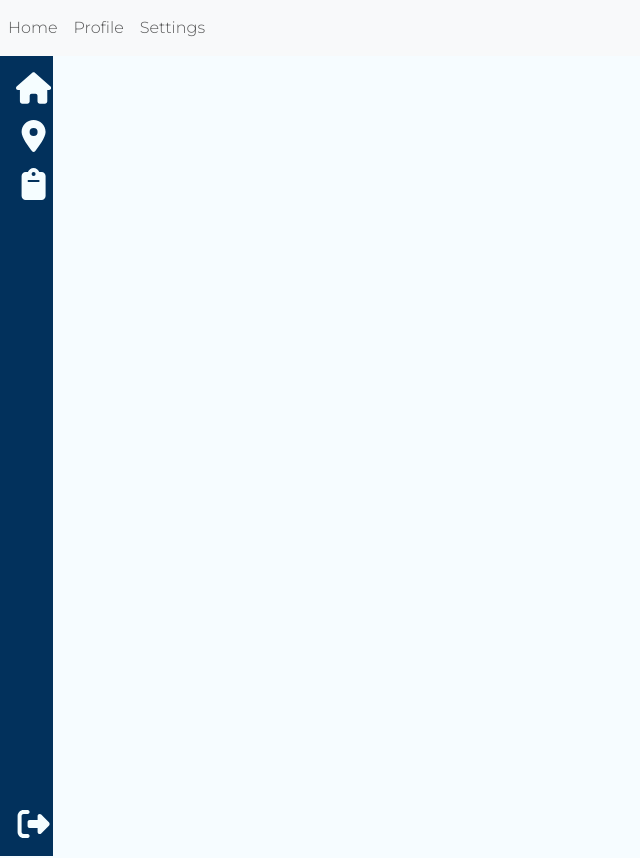
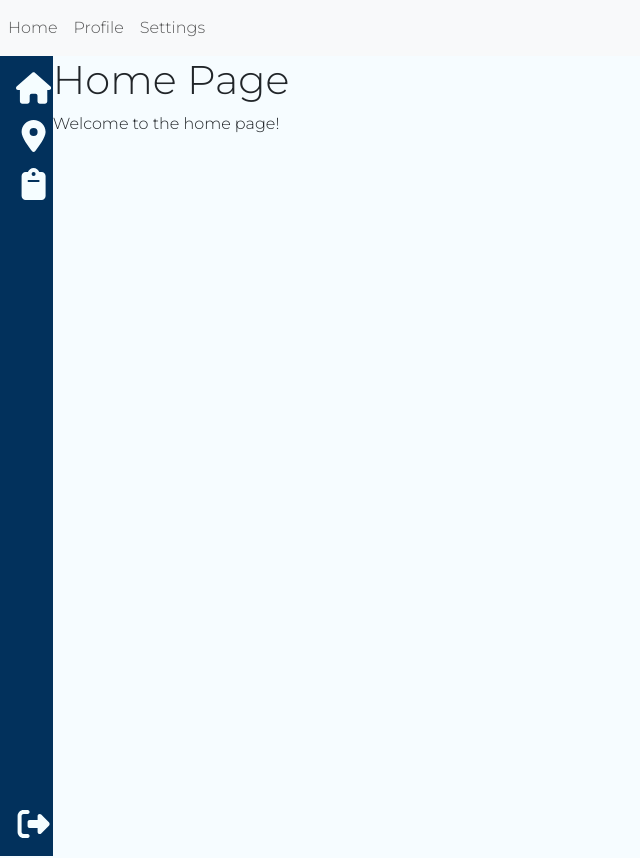
Before and after one commit to Matiolilegalzao/interface-teste, a React (Vite) app: page / in a window 1280 px wide. Shown: the top 858 px of the page, without its empty margins (0-640 px from the left). Built offline with nearby package versions, Linux system fonts and the light colour scheme.

Commit message:
Componentes posicionados corretamente

```diff
--- a/src/App.jsx
+++ b/src/App.jsx
@@ -1,6 +1,7 @@
 import React from 'react';
 import { BrowserRouter as Router, Routes, Route } from 'react-router-dom';
 import Navbar from './components/NavBar.jsx';
+import Sidebar from './components/SideBar.jsx';  // Substitua 'Sidebar' pelo nome real do seu componente
 import Home from './pages/Home';
 import Profile from './pages/Profile';
 import Settings from './pages/Settings';
@@ -11,13 +12,18 @@ import 'bootstrap/dist/css/bootstrap.min.css';
 const App = () => {
   return (
     <Router>
-      <Navbar />
+      <div style={{ display: 'flex', flexDirection: 'column' }}>
+        <Navbar></Navbar>
+        <div style={{ display: 'flex', flexDirection: 'row' }}>
+          <Sidebar />  {/* Substitua 'Sidebar' pelo nome real do seu componente */}
           <Routes>
             <Route path="/" exact element={<Home />} />
             <Route path="/profile" element={<Profile />} />
             <Route path="/settings" element={<Settings />} />
             <Route path="/pontos-de-onibus" element={<PontosPage />} />
           </Routes>
+        </div>
+      </div>
     </Router>
   );
 };
--- a/src/pages/Home.jsx
+++ b/src/pages/Home.jsx
@@ -4,7 +4,6 @@ import SideBar from '../components/SideBar';
 const Home = () => {
   return (
     <>
-      <SideBar />
       <div>
         <h1>Home Page</h1>
         <p>Welcome to the home page!</p>
--- a/src/pages/Pontos.jsx
+++ b/src/pages/Pontos.jsx
@@ -6,7 +6,6 @@ import SideBar from "../components/SideBar";
 function PontosPage() {
     return(
         <>
-        <SideBar></SideBar>
             <div className={styles.mainContent}>
                 <h1 className={styles.title}>Pontos de onibus</h1>
 
```
Also changed, not shown: interface-teste/src/App.jsx (deleted, +0 -14 lines), interface-teste/src/components/NavBar.jsx (deleted). Lines whose indentation alone changed are shown as unchanged.
